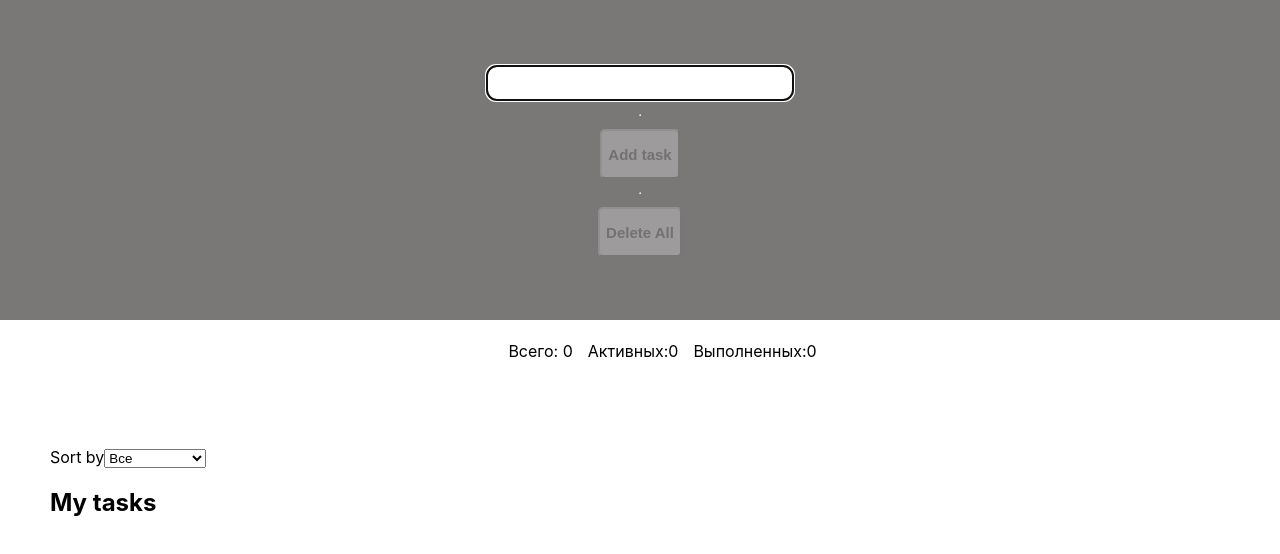
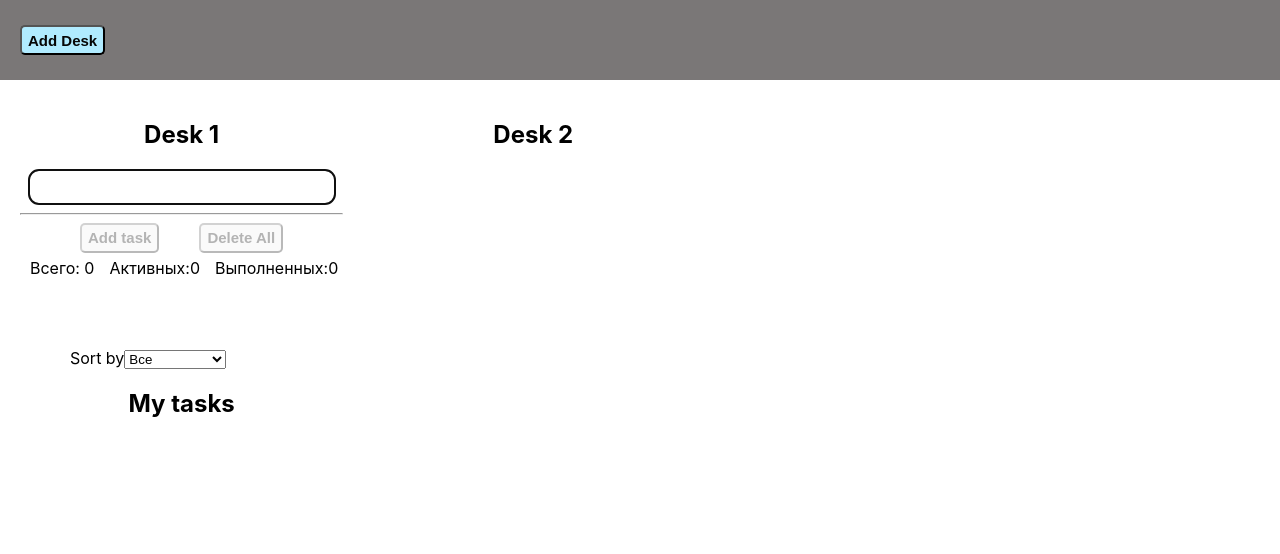
Before and after one commit to ivanishko/todolist, a React (Create React App) app: page / in a window 1280 px wide. Shown: the top 554 px of the page. Built offline with nearby package versions, Linux system fonts and the light colour scheme.

Commit message:
Delete all tasks, localStorage

```diff
--- a/src/App.css
+++ b/src/App.css
@@ -1,21 +1,41 @@
 .App {
   text-align: center;
+}
+
+.App section {
+  display: flex;
 }
 
 
 .App-header {
   background-color: #7a7777;
-  min-height: 40vh;
+  min-height: 10vh;
   display: flex;
-  flex-direction: column;
   align-items: center;
-  justify-content: center;
+  justify-content: flex-start;
   font-size: calc(10px + 2vmin);
   color: white;
 }
+.App-header button {
+  background: #b0ebff;
+  color: #060606;
+}
+.deskItem {
+  min-width: 300px;
+  max-width: 400px;
+  padding: 20px;
+}
 
+.deskItem h2 {
+  text-align: center;
+}
 .App-link {
   color: #09d3ac;
+}
+
+.App ul {
+  margin: 0;
+  padding: 0;
 }
 
 .App li {
--- a/src/App.js
+++ b/src/App.js
@@ -1,3 +1,4 @@
+/* eslint-disable */
 import React, {Component} from 'react';
 import './App.css';
 import { FontAwesomeIcon } from '@fortawesome/react-fontawesome'
@@ -19,7 +20,8 @@ const options = [
     {
         key: 'newTask',
         value: 'Новые'
-    }
+    },
+
 ]
 
 class App extends Component{
@@ -29,8 +31,11 @@ class App extends Component{
         taskMode: 'all',
     };
 
+    addNewDesk = () => {
+        return true
+    }
+
     checkTask = (id) => () => {
-        //console.log(this.state);
         this.setState(
             prevState => ({
                 taskList: prevState.taskList.map(el => {
@@ -60,7 +65,7 @@ class App extends Component{
     };
 
     getAllTaskList = (taskList) => {
-        console.log('taskList ',taskList)
+        //console.log('taskList ',taskList)
         return taskList.map((task,index) => (
                 <li key={index}>
                     <span className={`task ${task.done && 'decoration'}`}>{index + 1}. {task.task}</span>
@@ -77,12 +82,9 @@ class App extends Component{
     };
 
     getTaskListLength = (status) => {
-        // switch (status) {
-        //
-        //
-        // }
+        console.log(this.state)
         const taskList = this.state.taskList.filter(item => item.done === status);
-        console.log('getTaskListLength ', taskList);
+        //console.log('getTaskListLength ', taskList);
         return taskList.length;
     };
 
@@ -112,7 +114,7 @@ class App extends Component{
                 localStorage.setItem('taskMode', this.state.taskMode)
             }
             )
-        console.log(this.state);
+       //console.log(this.state);
     };
 
      createTask = () => {
@@ -137,11 +139,11 @@ class App extends Component{
     };
 
     componentDidMount() {
-        console.log('componentDidMounth')
+        //console.log('componentDidMounth')
         const taskList = JSON.parse(localStorage.getItem('taskList') ) || [];
         const taskMode = localStorage.getItem('taskMode') || 'all';
         //console.log('taskList ', taskList)
-        console.log('taskMode ', taskMode)
+       // console.log('taskMode ', taskMode)
         this.setState({
             taskList,
             taskMode
@@ -149,20 +151,32 @@ class App extends Component{
     };
 
     deleteAllTask = () => {
+        const isDeleteConfirm = confirm("Delete all?");
+        if (isDeleteConfirm) {
             this.setState(
                 {
                     task: '',
                     taskList: [],
-                taskMode: 'all',
-            }
+                },
+                () => localStorage.setItem('taskList', JSON.stringify(this.state.taskList))
             )
         }
+
+    };
 
     render() {
 
         return (
             <div className="App">
                 <header className="App-header">
+                    <Button
+                        onClick={this.addNewDesk}
+                        buttonText='Add Desk'
+                    ></Button>
+                </header>
+                <section>
+                    <div className="deskItem">
+                        <h2>Desk 1</h2>
                         <Input
                             label="Sort by"
                             onChange={this.onChangeTaskInput}
@@ -174,15 +188,16 @@ class App extends Component{
                             disabled={!this.state.task}
                             buttonText='Add task'
                         />
-                    <hr/>
+
                         <Button
                             onClick={this.deleteAllTask}
                             buttonText='Delete All'
                             disabled={this.state.taskList.length === 0}
                         />
-                </header>
-                <section>
+
+
                     <div className="App-status">
+
                         <ul>
                             <li>Всего: {this.state.taskList.length}</li>
                             <li>Активных:{this.getTaskListLength(false)}</li>
@@ -207,6 +222,10 @@ class App extends Component{
                         </ul>
 
                     </div>
+                    </div>
+                    <div className="deskItem">
+                        <h2>Desk 2</h2>
+                    </div>
                 </section>
 
             </div>
--- /dev/null
+++ b/src/components/Desk/Desk.js
@@ -0,0 +1,2 @@
+import React from 'react'
+import 'Desk.css'
--- a/src/components/UI/Button/Button.css
+++ b/src/components/UI/Button/Button.css
@@ -1,7 +1,8 @@
 .Button {
-    height: 50px;
+    height: 30px;
     font-size: 15px;
     font-weight: bold;
     border-radius: 5px;
+    margin: 0 20px;
 
 }
--- a/src/components/UI/Button/Button.js
+++ b/src/components/UI/Button/Button.js
@@ -7,7 +7,6 @@ const Button = props => {
             [props.type]
         ]
 
-    const buttonText = 'Button'
 
         return (
                 <button
--- a/src/components/UI/Select/Select.js
+++ b/src/components/UI/Select/Select.js
@@ -3,7 +3,7 @@ import './Select.css'
 
 const Select = props =>
     {
-        console.log(props.value)
+        //console.log(props.value)
         return (
             <div className='Select'>
                 <label>{props.label}</label>
```
Also changed, not shown: src/components/Desk/Desk.css (added). Lines whose indentation alone changed are shown as unchanged.
